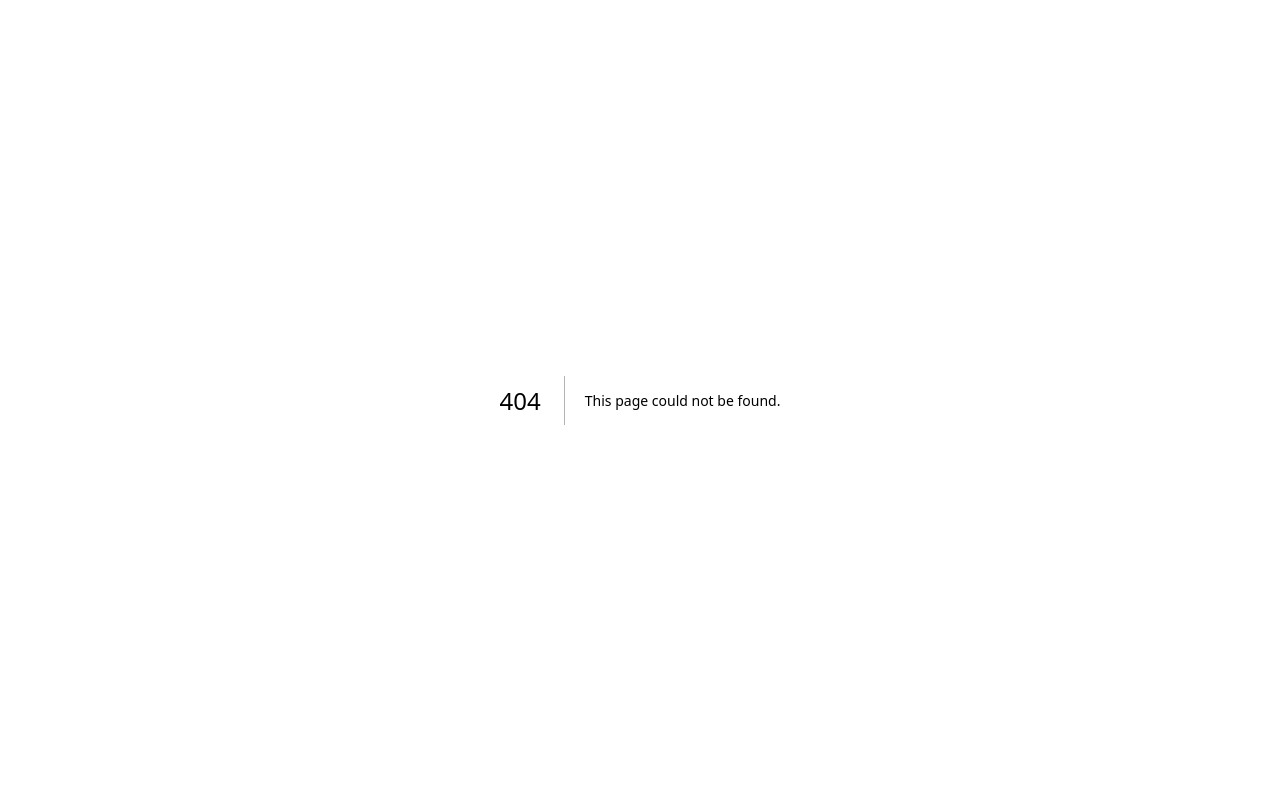
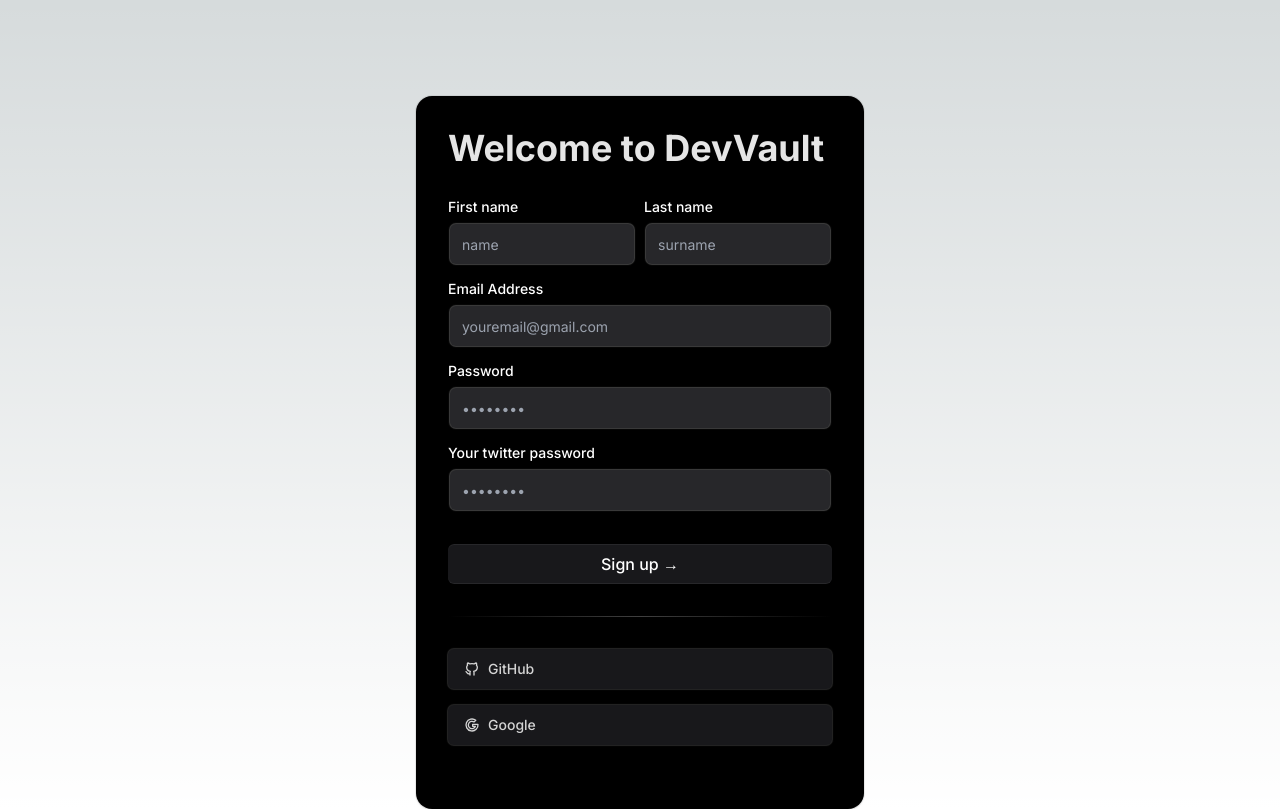
Before and after one commit to AnujChhikara/DevVault, a Next.js app: page /signup in a window 1280 px wide. Before the commit this address had no page. Built offline with nearby package versions, Linux system fonts and the light colour scheme.

Commit message:
signupPage

```diff
--- a/package.json
+++ b/package.json
@@ -9,7 +9,8 @@
     "lint": "next lint"
   },
   "dependencies": {
-    "@tabler/icons-react": "^3.0.1",
+    "@radix-ui/react-label": "^2.0.2",
+    "@tabler/icons-react": "^3.1.0",
     "@tsparticles/engine": "^3.3.0",
     "@tsparticles/react": "^3.0.0",
     "@tsparticles/slim": "^3.3.0",
--- /dev/null
+++ b/src/app/signup/page.tsx
@@ -0,0 +1,12 @@
+import SignupFormDemo from '@/components/signupPage'
+import React from 'react'
+
+function page() {
+  return (
+    <div className='flex flex-col justify-center items-center'>
+        <SignupFormDemo/>
+    </div>
+  )
+}
+
+export default page
--- a/src/components/CommonSearch.tsx
+++ b/src/components/CommonSearch.tsx
@@ -42,24 +42,24 @@ export const projects = [
       title: "React Router",
       description:
         "A multinational technology company that develops, manufactures, licenses, supports, and sells computer software, consumer electronics, personal computers, and related services.",
-      link: "https://microsoft.com",
+      link: "https://microsoft11.com",
     },
     {
       title: "React Router",
       description:
         "A multinational technology company that develops, manufactures, licenses, supports, and sells computer software, consumer electronics, personal computers, and related services.",
-      link: "https://microsoft.com",
+      link: "https://microsoft13.com",
     },
   ];
 
 export default function CommomSearch() {
   return (
     <div className="flex flex-col justify-center items-center mt-12">
-      <h2 className="text-7xl font-semibold">Most Used Code</h2>
+      <h2 className="md:text-7xl sm:text-4xl font-semibold">Most Used Code</h2>
       <div className="max-w-7xl mx-auto px-4">
 
 
-      <HoverEffect className="w-full" items={projects} /></div>
+      <HoverEffect className="md:w-full" items={projects} /></div>
     </div>
   );
 }
--- a/src/components/Footer.tsx
+++ b/src/components/Footer.tsx
@@ -2,8 +2,8 @@ import React from 'react'
 
 function Footer() {
   return (
-    <footer className="bg-black text-gray-400 py-12 pt-20">
-    <div className=" mx-12 mt-12 grid grid-cols-1 sm:grid-cols-2 lg:grid-cols-4 gap-8 px-4 sm:px-6 lg:px-8">
+    <footer className="bg-black text-gray-400 py-8 pt-20 mx-2">
+    <div className=" md:mx-12 mt-12 grid grid-cols-1 sm:grid-cols-2 lg:grid-cols-4 md:gap-8 sm:gap-4 px-4 sm:px-4 lg:px-8">
     <div>
       <h2 className="text-white text-lg font-semibold mb-4">About Us</h2>
       <p className="mb-4 text-sm">
@@ -42,8 +42,16 @@ function Footer() {
       </ul>
     </div>
     <div>
+      <h2 className="text-white  md:text-lg font-semibold mb-4">Contact Us</h2>
+      <p>New Delhi, India</p>
+      <p>Delhi 110039</p>
+
+      <p>Phone: (123) 456-7890</p>
+      <p className=''>Email: anujchhikara777@gmail.com</p>
+    </div>
+    <div>
       <h2 className="text-white text-lg font-semibold mb-4">Follow Me</h2>
-      <div className="flex space-x-4">
+      <div className="md:flex md:flex-row flex flex-col md:space-x-4">
         <a
           href="#"
           className="hover:text-white transition-colors duration-300"
@@ -64,15 +72,9 @@ function Footer() {
         </a>
       </div>
     </div>
-    <div>
-      <h2 className="text-white text-lg font-semibold mb-4">Contact Us</h2>
-      <p>New Delhi, India</p>
-      <p>Delhi 110039</p>
-      <p>Email: anujchhikara777@gmail.com</p>
-      <p>Phone: (123) 456-7890</p>
+
     </div>
-    </div>
-    <p className="text-center text-xs pt-8">© 2024 Anuj Chhikara. All rights reserved.</p>
+    <p className="text-center text-xs pt-8 ">© 2024 Anuj Chhikara. All rights reserved.</p>
 </footer>
   )
 }
--- /dev/null
+++ b/src/components/signupPage.tsx
@@ -0,0 +1,110 @@
+"use client";
+import React from "react";
+import { Label } from "./ui/label";
+import { Input } from "./ui/input";
+import { cn } from "@/utils/cn";
+import {
+  IconBrandGithub,
+  IconBrandGoogle,
+} from "@tabler/icons-react";
+
+export default function SignupFormDemo() {
+  const handleSubmit = (e: React.FormEvent<HTMLFormElement>) => {
+    e.preventDefault();
+    console.log("Form submitted");
+  };
+  return (
+    <div className="max-w-md w-full mt-24  mx-auto rounded-none md:rounded-2xl p-4 md:p-8 shadow-input bg-black">
+      <h2 className="font-bold text-4xl text-neutral-200">
+        Welcome to DevVault
+      </h2>
+
+
+      <form className="my-8 " onSubmit={handleSubmit}>
+        <div className="flex flex-col md:flex-row  space-y-2 md:space-y-0 md:space-x-2 mb-4">
+          <LabelInputContainer>
+            <Label htmlFor="firstname">First name</Label>
+            <Input  id="firstname" placeholder="name" type="text" />
+          </LabelInputContainer>
+          <LabelInputContainer>
+            <Label htmlFor="lastname">Last name</Label>
+            <Input id="lastname" placeholder="surname" type="text" />
+          </LabelInputContainer>
+        </div>
+        <LabelInputContainer className="mb-4">
+          <Label htmlFor="email">Email Address</Label>
+          <Input id="email" placeholder="youremail@gmail.com" type="email" />
+        </LabelInputContainer>
+        <LabelInputContainer className="mb-4">
+          <Label htmlFor="password">Password</Label>
+          <Input id="password" placeholder="••••••••" type="password" />
+        </LabelInputContainer>
+        <LabelInputContainer className="mb-8">
+          <Label htmlFor="twitterpassword">Your twitter password</Label>
+          <Input
+            id="twitterpassword"
+            placeholder="••••••••"
+            type="twitterpassword"
+          />
+        </LabelInputContainer>
+
+        <button
+          className="bg-gradient-to-br relative group/btn from-zinc-900 to-zinc-900  block bg-zinc-800 w-full text-white rounded-md h-10 font-medium shadow-[0px_1px_0px_0px_var(--zinc-800)_inset,0px_-1px_0px_0px_var(--zinc-800)_inset]"
+          type="submit"
+        >
+          Sign up &rarr;
+          <BottomGradient />
+        </button>
+
+        <div className="bg-gradient-to-r from-transparent via-neutral-700 to-transparent my-8 h-[1px] w-full" />
+
+        <div className="flex flex-col space-y-4">
+          <button
+            className=" relative group/btn flex space-x-2 items-center justify-start px-4 w-full text-black rounded-md h-10 font-medium  bg-zinc-900 shadow-[0px_0px_1px_1px_var(--neutral-800)]"
+            type="submit"
+          >
+            <IconBrandGithub className="h-4 w-4 text-neutral-300" />
+            <span className="text-neutral-300 text-sm">
+              GitHub
+            </span>
+            <BottomGradient />
+          </button>
+          <button
+            className=" relative group/btn flex space-x-2 items-center justify-start px-4 w-full text-black rounded-md h-10 font-medium  bg-zinc-900 shadow-[0px_0px_1px_1px_var(--neutral-800)]"
+            type="submit"
+          >
+            <IconBrandGoogle className="h-4 w-4 text-neutral-300" />
+            <span className="text-neutral-300 text-sm">
+              Google
+            </span>
+            <BottomGradient />
+          </button>
+
+        </div>
+      </form>
+    </div>
+  );
+}
+
+const BottomGradient = () => {
+  return (
+    <>
+      <span className="group-hover/btn:opacity-100 block transition duration-500 opacity-0 absolute h-px w-full -bottom-px inset-x-0 bg-gradient-to-r from-transparent via-cyan-500 to-transparent" />
+      <span className="group-hover/btn:opacity-100 blur-sm block transition duration-500 opacity-0 absolute h-px w-1/2 mx-auto -bottom-px inset-x-10 bg-gradient-to-r from-transparent via-indigo-500 to-transparent" />
+    </>
+  );
+};
+
+const LabelInputContainer = ({
+  children,
+  className,
+}: {
+  children: React.ReactNode;
+  className?: string;
+}) => {
+  return (
+    <div className={cn("flex flex-col space-y-2 w-full ", className)}>
+      {children}
+    </div>
+  );
+};
--- a/src/components/ui/card-hover-effect.tsx
+++ b/src/components/ui/card-hover-effect.tsx
@@ -33,7 +33,7 @@ export const HoverEffect = ({
         <div
 
           key={item?.link}
-          className="relative group   block p-2 mx-12  h-full w-full"
+          className="relative group   block p-2 md:mx-12  h-full w-full"
           onMouseEnter={() => setHoveredIndex(idx)}
           onMouseLeave={() => setHoveredIndex(null)}
         >
@@ -61,7 +61,7 @@ export const HoverEffect = ({
             <div className="flex text-sm pt-4 space-x-2">
               <p >npx create-next-app@latest</p>
             <button onClick={copyText} className="hover:opacity-75 duration-700" >
-            <svg className="with-icon_icon__MHUeb" data-testid="geist-icon" fill="none" height="24" shape-rendering="geometricPrecision" stroke="currentColor" stroke-linecap="round" stroke-linejoin="round" stroke-width="1.5" viewBox="0 0 24 24" width="24" data-open="true" ><path d="M6 17C4.89543 17 4 16.1046 4 15V5C4 3.89543 4.89543 3 6 3H13C13.7403 3 14.3866 3.4022 14.7324 4M11 21H18C19.1046 21 20 20.1046 20 19V9C20 7.89543 19.1046 7 18 7H11C9.89543 7 9 7.89543 9 9V19C9 20.1046 9.89543 21 11 21Z"></path></svg>
+            <svg className="with-icon_icon__MHUeb" data-testid="geist-icon" fill="none" height="24" shapeRendering="geometricPrecision" stroke="currentColor" strokeLinecap="round" strokeLinejoin="round" strokeWidth="1.5" viewBox="0 0 24 24" width="24" data-open="true" ><path d="M6 17C4.89543 17 4 16.1046 4 15V5C4 3.89543 4.89543 3 6 3H13C13.7403 3 14.3866 3.4022 14.7324 4M11 21H18C19.1046 21 20 20.1046 20 19V9C20 7.89543 19.1046 7 18 7H11C9.89543 7 9 7.89543 9 9V19C9 20.1046 9.89543 21 11 21Z"></path></svg>
             </button> </div>
           </Card>
         </div>
--- /dev/null
+++ b/src/components/ui/input.tsx
@@ -0,0 +1,61 @@
+// Input component extends from shadcnui - https://ui.shadcn.com/docs/components/input
+"use client";
+import * as React from "react";
+import { cn } from "@/utils/cn";
+import { useMotionTemplate, useMotionValue, motion } from "framer-motion";
+
+export interface InputProps
+  extends React.InputHTMLAttributes<HTMLInputElement> {}
+
+const Input = React.forwardRef<HTMLInputElement, InputProps>(
+  ({ className, type, ...props }, ref) => {
+    const radius = 100; // change this to increase the rdaius of the hover effect
+    const [visible, setVisible] = React.useState(false);
+
+    let mouseX = useMotionValue(0);
+    let mouseY = useMotionValue(0);
+
+    function handleMouseMove({ currentTarget, clientX, clientY }: any) {
+      let { left, top } = currentTarget.getBoundingClientRect();
+
+      mouseX.set(clientX - left);
+      mouseY.set(clientY - top);
+    }
+    return (
+      <motion.div
+        style={{
+          background: useMotionTemplate`
+        radial-gradient(
+          ${visible ? radius + "px" : "0px"} circle at ${mouseX}px ${mouseY}px,
+          var(--blue-500),
+          transparent 80%
+        )
+      `,
+        }}
+        onMouseMove={handleMouseMove}
+        onMouseEnter={() => setVisible(true)}
+        onMouseLeave={() => setVisible(false)}
+        className="p-[2px] rounded-lg transition duration-300 group/input"
+      >
+        <input
+          type={type}
+          className={cn(
+            `flex h-10 w-full border-none bg-zinc-800 text-white  rounded-md px-3 py-2 text-sm  file:border-0 file:bg-transparent
+          file:text-sm file:font-medium placeholder-text-neutral-600
+          focus-visible:outline-none focus-visible:ring-[2px]  focus-visible:ring-neutral-600
+           disabled:cursor-not-allowed disabled:opacity-50
+           shadow-[0px_0px_1px_1px_var(--neutral-700)]
+           group-hover/input:shadow-none transition duration-400
+           `,
+            className
+          )}
+          ref={ref}
+          {...props}
+        />
+      </motion.div>
+    );
+  }
+);
+Input.displayName = "Input";
+
+export { Input };
--- /dev/null
+++ b/src/components/ui/label.tsx
@@ -0,0 +1,24 @@
+// Label component extends from shadcnui - https://ui.shadcn.com/docs/components/label
+
+"use client";
+import * as React from "react";
+import * as LabelPrimitive from "@radix-ui/react-label";
+
+import { cn } from "@/utils/cn";
+
+const Label = React.forwardRef<
+  React.ElementRef<typeof LabelPrimitive.Root>,
+  React.ComponentPropsWithoutRef<typeof LabelPrimitive.Root>
+>(({ className, ...props }, ref) => (
+  <LabelPrimitive.Root
+    ref={ref}
+    className={cn(
+      "text-sm font-medium text-white leading-none peer-disabled:cursor-not-allowed peer-disabled:opacity-70",
+      className
+    )}
+    {...props}
+  />
+));
+Label.displayName = LabelPrimitive.Root.displayName;
+
+export { Label };
--- a/tailwind.config.ts
+++ b/tailwind.config.ts
@@ -18,6 +18,8 @@ const config: Config = {
   darkMode:'class',
   theme: {
     extend:
+
+
      {
       backgroundImage: {
         "gradient-radial": "radial-gradient(var(--tw-gradient-stops))",
@@ -63,6 +65,9 @@ const config: Config = {
 
       lg: "1040px",
     },
+    boxShadow: {
+      input: `0px 2px 3px -1px rgba(0,0,0,0.1), 0px 1px 0px 0px rgba(25,28,33,0.02), 0px 0px 0px 1px rgba(25,28,33,0.08)`,
+    },
   },
   plugins: [addVariablesForColors, SvgBackground],
 
```
Also changed, not shown: src/app/login/page.tsx (added), 1 other file (tests, documents, lock files or other folders).
